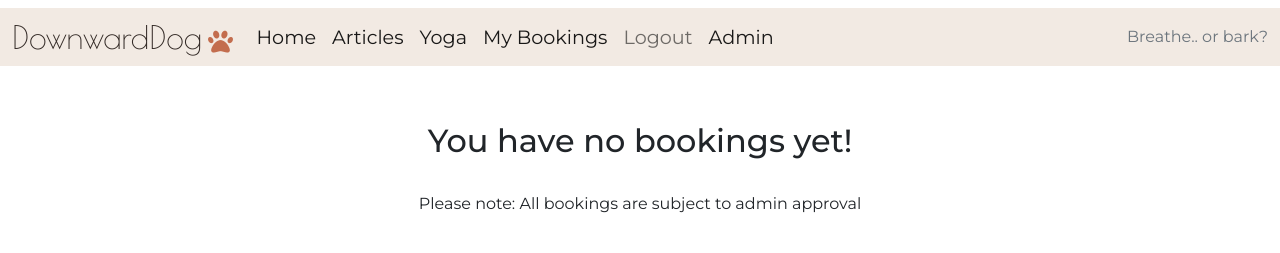
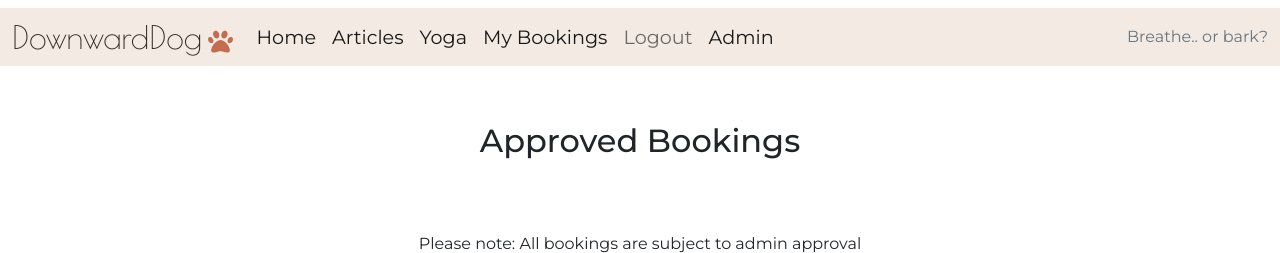
Before and after one commit to Lilla-Kavecsanszki/downwarddog, a Django app: page /my-bookings/ in a window 1280 px wide. Shown: the top 253 px of the page. Run offline with Django 3.2, Linux system fonts and the light colour scheme; the visitor is signed in with stand-in values (Sample User, id 1); data that the repository does not hold is empty; parts of the project's set-up code (start-up, migrations or seed data) failed here and were passed over; some libraries are stand-ins or nearby versions.

Commit message:
Separate rendering approved booking information into MyBookings class

```diff
--- a/downwarddog/views.py
+++ b/downwarddog/views.py
@@ -83,7 +83,12 @@ class BookNow(View):
 class MyBookings(View):
     def get(self, request):
         """ My Bookings page """
-        return render(request, 'my_bookings.html')
+        approved_bookings = Booking.objects.filter(
+            user=request.user, approved=True)
+        return render(request, 'my_bookings.html', {
+            'approved_bookings': approved_bookings,
+            'approved': True,
+        })
 
 
 class PostDetail(View):
--- a/static/css/style.css
+++ b/static/css/style.css
@@ -253,6 +253,12 @@ body {
     color: #c36d4e;
 }
 
+/* My Bookings */
+
+.no-dots {
+    list-style-type: none;
+}
+
 /* Footer */
 
 footer {
--- a/templates/my_bookings.html
+++ b/templates/my_bookings.html
@@ -5,14 +5,24 @@
 
 <div class=" container text-center">
     {% if already_booked %}
-    <h2 class=" text-center mt-5">You already booked this yoga class</h2>
+    <h2 class=" text-center mt-5">You already booked this yoga class!</h2>
     <p class="text-center">Please wait for approval</p>
     {% elif pending %}
-    <h2 class="text-center mt-5">Booking Enquiry pending approval</h2>
-    <p class="text-center mt-5">Your booking enquiry for {{ timetable.classes.title }} is waiting for approval</p>
+    <h2 class="text-center mt-5">Your Booking Enquiry is pending approval</h2>
     {% elif approved %}
-    <h2 class="text-center mt-5">Your booking for {{ timetable.classes.title }} is approved!</h2>
-    <p class="text-center">See you soon, {{ request.user.username }}!</p>
+    <div class="container text-center">
+        <h2 class="text-center mt-5">Approved Bookings</h2>
+        <ul class="no-dots mt-5">
+            {% for booking in approved_bookings %}
+            <li>
+                <h5 class="text-center mt-5">{{ booking.classes.classes.title }} class is approved for
+                    {{ booking.user.username }} on the {{ booking.classes.available_date }}
+                </h5>
+                <p class="text-center">See you soon!</p>
+            </li>
+            {% endfor %}
+        </ul>
+    </div>
     {% else %}
     <h2 class="text-center mt-5">You have no bookings yet!</h2>
     {% endif %}
```
